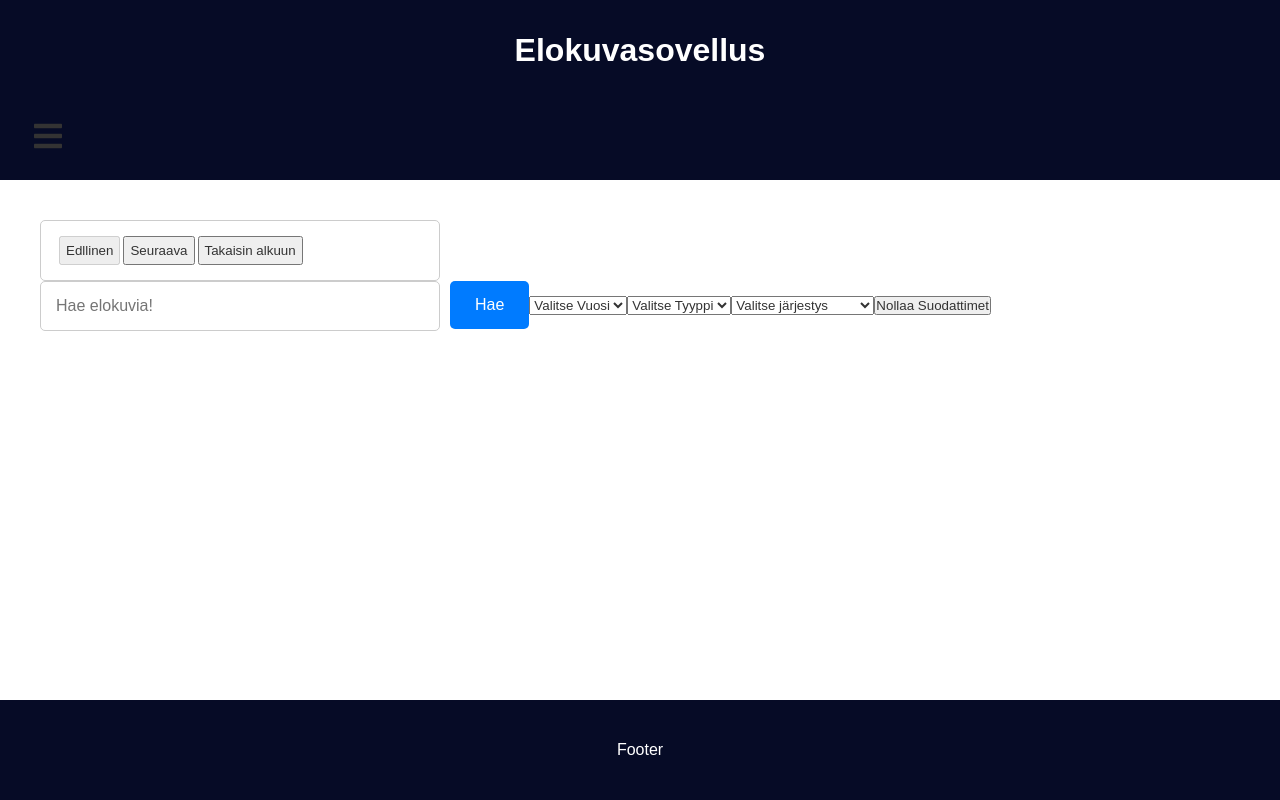
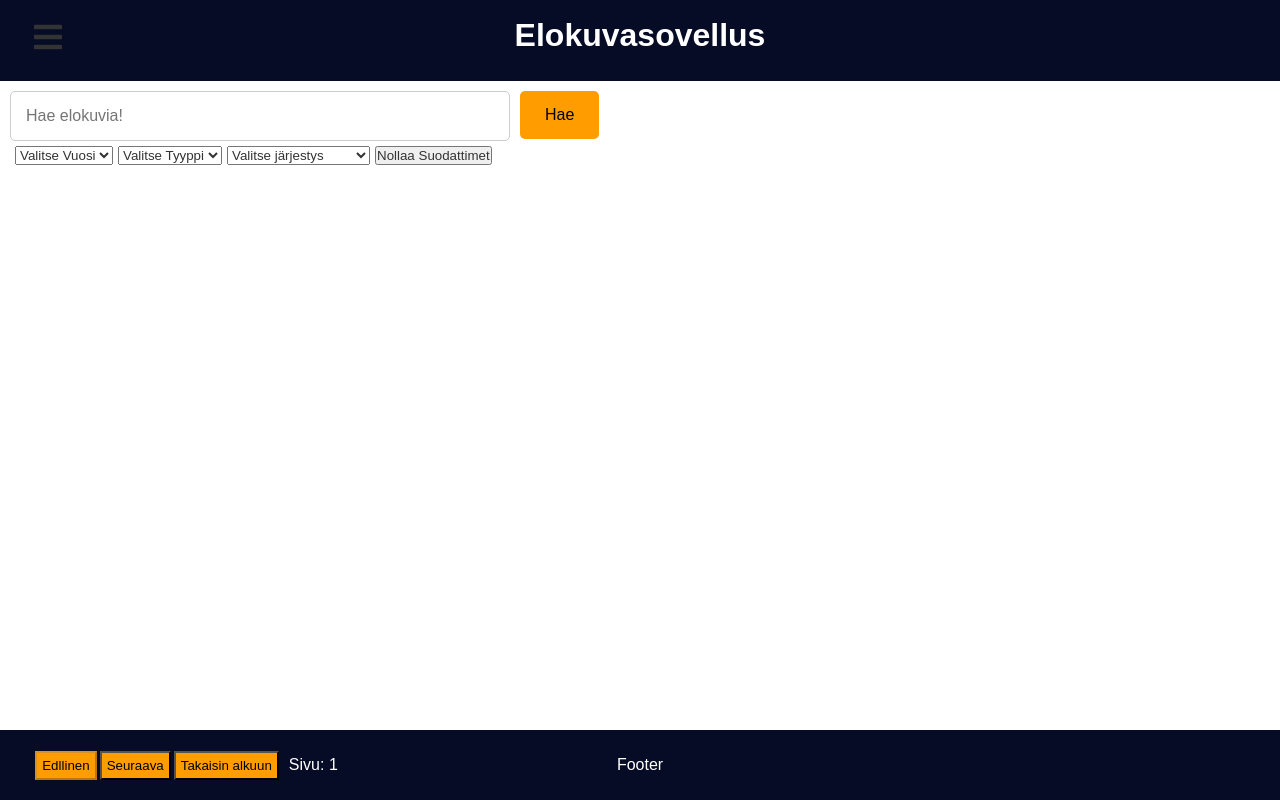
Before and after one commit to webohjeR21/Elokuvasovellus, a React (Create React App) app in the folder frontend/: page /Search in a window 1280 px wide. Built offline with nearby package versions, Linux system fonts and the light colour scheme.

Commit message:
lisäsin css

```diff
--- a/frontend/src/Naytosajat.js
+++ b/frontend/src/Naytosajat.js
@@ -79,7 +79,7 @@ function ShowSchedule() {
   }
 
   return (
-    <div style={{display: 'flex', flexWrap: 'wrap' }}>
+    <div className='leffa-grid' >
       {shows.map(show => (
         <div key={show.id} className="show-card">
           <a href={show.eventUrl} target="_blank" rel="noopener noreferrer">
--- a/frontend/src/componets/Footer.css
+++ b/frontend/src/componets/Footer.css
@@ -3,7 +3,7 @@ footer {
     display: flex;
     justify-content: center;
     align-items: center;
-    height: 100px;
+    height: 70px;
     width: 100%;
     position: fixed;
     bottom: 0;
--- a/frontend/src/componets/Header.css
+++ b/frontend/src/componets/Header.css
@@ -1,7 +1,7 @@
 header{
 
     background-color: #060b26;
-    height: 100px;
+    height: 1px;
     display: flex;
     justify-content: center;
     align-items: center;
@@ -10,5 +10,6 @@ header{
 
 
 header h1 {
+    margin-top: 70px;
    color: white;
 }
--- a/frontend/src/naytos.css
+++ b/frontend/src/naytos.css
@@ -1,5 +1,12 @@
  h1 {
     color: #333;
+  }
+
+  .leffa-grid {
+    display: flex;
+    flex-wrap: wrap;
+    justify-content: flex-start;
+    margin-bottom: 60px;
   }
 
   .show-card {
--- a/frontend/src/pages/Search.css
+++ b/frontend/src/pages/Search.css
@@ -1,87 +1,108 @@
 .container {
-    padding: 20px;
+    padding: 5px;
   }
 
-  .search-bar {
+  .haku-palkki {
     display: flex;
-    margin-bottom: 20px;
+    margin-bottom: 5px;
   }
 
 
-  .search-input {
+  .haku-teksti {
     padding: 15px;
-    width: 400px;
+    width: 500px;
     margin-right: 10px;
     border-radius: 5px;
     border: 1px solid #ccc;
     font-size: 16px;
   }
 
-  .search-button {
+  .haku-nappi {
     padding: 15px 25px;
     border: none;
-    background-color: #007bff;
-    color: white;
+    background-color: #ff9d00;
+    color: black;
     border-radius: 5px;
     cursor: pointer;
     font-size: 16px;
   }
 
-  .search-button:hover {
-    background-color: #0056b3;
+  .haku-nappi:hover {
+    background-color: #ff9d00;
   }
 
-  .movie-grid {
+  .leffa-grid {
     display: flex;
     flex-wrap: wrap;
-    justify-content: flex-start; /* Start listing from the left */
+    justify-content: flex-start;
+    margin-bottom: 60px;
   }
 
-  .movie-card {
+  .leffa-kortti {
     width: calc(20% - 20px);
     margin: 10px;
     padding: 10px;
     box-sizing: border-box;
     background-color: #060b26;
-    margin-bottom: 75px;
+    margin-bottom: 40px;
     border-radius: 8px;
     box-shadow: 0 8px 10px rgba(0, 0, 0, 0.7);
   }
 
-  .movie-card img {
+  .leffa-kortti img {
     width: 100%;
     border-radius: 8px;
   }
 
-  .movie-details {
+  .leffa-tiedot {
     padding: 10px;
   }
 
-  .movie-details h2 {
+  .leffa-tiedot h2 {
     margin-top: 0;
     font-size: 20px;
   }
 
-  .movie-details h2 a {
+  .leffa-tiedot h2 a {
     color: white;
     text-decoration: none;
   }
 
-  .movie-details div {
+  .leffa-tiedot div {
     margin-bottom: 5px;
     color: white;
     font-size: 14px;
   }
 
-  .page-buttons {
-    padding: 15px;
-    width: 400px;
-    margin-right: 10px;
-    border-radius: 5px;
-    border: 1px solid #ccc;
+  .sivun-vaihto {
+    background-color: #060b26;
+    width: 350px;
     font-size: 16px;
+    flex-direction: row;
+    align-items: left;
+    z-index: 2;
+
+  }
+  .sivun-vaihto p {
+    color: white;
+    margin-left: 10px;
+
   }
   .nappula-slot {
+    background-color:#ff9d00;
+    color: black;
     padding: 5px;
     margin-left: 3px;
   }
+
+  .sivu-numero {
+    margin-left: 3px;
+  }
+
+  .valinnat {
+    margin-bottom: 3px;
+  }
+
+  .suodatin-valinnat {
+    margin-left: 5px;
+  }
--- a/frontend/src/pages/Search.js
+++ b/frontend/src/pages/Search.js
@@ -30,11 +30,13 @@ export default class Search extends Component {
 
   handleHakuNappi = async () => {
     const { hakuTermi, valittuVuosi, valittuTyyppi, sivuNumero } = this.state;
-    try {
-      const result = await ApiHaku(hakuTermi, valittuVuosi, valittuTyyppi, sivuNumero);
-      this.setState({ hakuTulos: result });
-    } catch (error) {
-      console.error('Error fetching data:', error);
+    if (hakuTermi !== ''){
+      try {
+        const result = await ApiHaku(hakuTermi, valittuVuosi, valittuTyyppi, sivuNumero);
+        this.setState({ hakuTulos: result });
+      } catch (error) {
+        console.error('Error fetching data:', error);
+      }
     }
   };
 
@@ -84,14 +86,14 @@ export default class Search extends Component {
     return sortedTulos;
   };
 
-  renderhakuTulos = () => {
+  renderHakuTulos = () => {
     const sortedTulos = this.sortHakuTulos();
     return (
-      <div className="movie-grid">
+      <div className="leffa-grid">
         {sortedTulos.map((movie) => (
-          <div key={movie.imdbID} className="movie-card">
-            <img src={movie.Poster !== 'N/A' ? movie.Poster : 'https://via.placeholder.com/300x450'} alt={movie.Title} className="movie-poster" />
-            <div className="movie-details">
+          <div key={movie.imdbID} className="leffa-kortti">
+            <img src={movie.Poster !== 'N/A' ? movie.Poster : 'https://via.placeholder.com/300x450'} alt={movie.Title} className="leffa-juliste" />
+            <div className="leffa-tiedot">
               <h2><a href={`https://www.imdb.com/title/${movie.imdbID}`} target="_blank" rel="noopener noreferrer">{movie.Title}</a></h2>
               <div>Vuosi: {movie.Year}</div>
               <div>Tyyppi: {movie.Type}</div>
@@ -107,46 +109,48 @@ export default class Search extends Component {
     return (
 
       <div className="container">
-        <div className="page-buttons">
+        <footer className="sivun-vaihto">
             <button className='nappula-slot' onClick={this.handleEdlSivu} disabled={this.state.sivuNumero === 1}>Edllinen</button>
             <button className='nappula-slot' onClick={this.handleSeurSivu}>Seuraava</button>
             <button className='nappula-slot' onClick={async () => {await this.takaisinAlkuun(); this.handleHakuNappi();  }}>Takaisin alkuun</button>
-          </div>
-        <div className="search-bar">
+            <p className='sivu-numero'>Sivu: {this.state.sivuNumero}</p>
+        </footer>
+        <div className="haku-palkki">
           <input
             type="text"
             value={hakuTermi}
             onChange={this.handleMuutos}
             placeholder="Hae elokuvia!"
-            className="search-input"
+            className="haku-teksti"
           />
-          <div className="filter-dropdown">
-          <button onClick={async () => {await this.takaisinAlkuun(); this.handleHakuNappi();  }} className="search-button">
+          <div className="haku-nappi-div">
+          <button onClick={async () => {await this.takaisinAlkuun(); this.handleHakuNappi();  }} className="haku-nappi">
               Hae
             </button>
-          <select value={valittuVuosi} onChange={this.handleVuosi} className="filter-select">
+          </div >
+        </div>
+        <div className="valinnat">
+        <select value={valittuVuosi} onChange={this.handleVuosi} className="suodatin-valinnat">
               <option value="">Valitse Vuosi</option>
               {Array.from({ length: new Date().getFullYear() - 1900 }, (_, index) => (
                 <option key={index} value={new Date().getFullYear() - index}>{new Date().getFullYear() - index}</option>
               ))}
             </select>
-            <select value={valittuTyyppi} onChange={this.handleTyyppi} className="filter-select">
+            <select value={valittuTyyppi} onChange={this.handleTyyppi} className="suodatin-valinnat">
               <option value="">Valitse Tyyppi</option>
               <option value="movie">Movie</option>
               <option value="series">Series</option>
               <option value="episode">Episode</option>
             </select>
-            <select value={valittuSort} onChange={this.handleSort} className="filter-select">
+            <select value={valittuSort} onChange={this.handleSort} className="suodatin-valinnat">
               <option value="default">Valitse järjestys</option>
               <option value="yearAsc">Vuosi (vahnin ensin)</option>
               <option value="yearDesc">Vuosi (uusin ensin)</option>
               <option value="aakkoset">Aakkoset</option>
             </select>
-            <button onClick={this.handleSuodatinReset} className="reset-button">Nollaa Suodattimet</button>
-          </div >
-
+            <button onClick={this.handleSuodatinReset} className="suodatin-valinnat">Nollaa Suodattimet</button>
         </div>
-        {this.renderhakuTulos()}
+        {this.renderHakuTulos()}
       </div>
     );
   }
```
Also changed, not shown: 2 other files (tests, documents, lock files or other folders).
